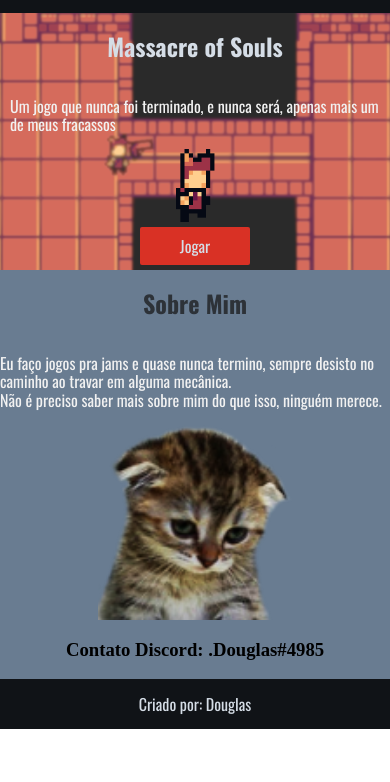
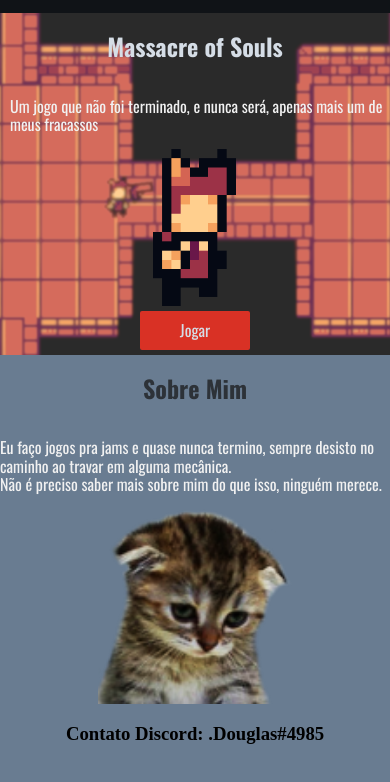
Before and after one commit to DouglasIllusory/sitetestetestesite, a plain HTML site: page index.html in a window 390 px wide. Shown: the part 50-832 px from the top of the page. Drawn offline with nearby package versions, Linux system fonts and the light colour scheme.

Commit message:
Add files via upload

```diff
--- a/index.html
+++ b/index.html
@@ -10,7 +10,7 @@
 
 </head>
 <body>
-
+<div id="container">
 	<nav>
 		<h1>Meu Site</h1>
 		<ul>
@@ -24,7 +24,7 @@
 
 	<section id="mjogos-cont">
 		<h2>Massacre of Souls</h2>
-		<p>Um jogo que nunca foi terminado, e nunca será, apenas mais um de meus fracassos</p>
+		<p>Um jogo que não foi terminado, e nunca será, apenas mais um de meus fracassos</p>
 		<img src="massacre-char-icon.png">
 		<a href="https://illusoryn.itch.io/massacre-of-souls">Jogar</a>
 	</section>
@@ -45,6 +45,6 @@
 	<footer>
 		<p>Criado por: Douglas</p>
 	</footer>
-
+</div>
 </body>
 </html>
--- a/style.css
+++ b/style.css
@@ -1,3 +1,14 @@
+
+@media (max-width: 800px){
+	#container{
+		 width: 1fr;
+        height: 100vh;
+
+	}
+}
+
+
+
 
 nav {
 
@@ -62,8 +73,8 @@ nav ul a {
 }
 
 #mjogos-cont img {
-	width: 20%;
-	max-width: 10%;
+	width: 10vh;
+	max-width: 50vh;
 }
 
 #mjogos-cont p {
@@ -109,6 +120,7 @@ nav ul a {
 	width: 100%;
 	height: 100%;
 
+
 }
 
 footer {
```
